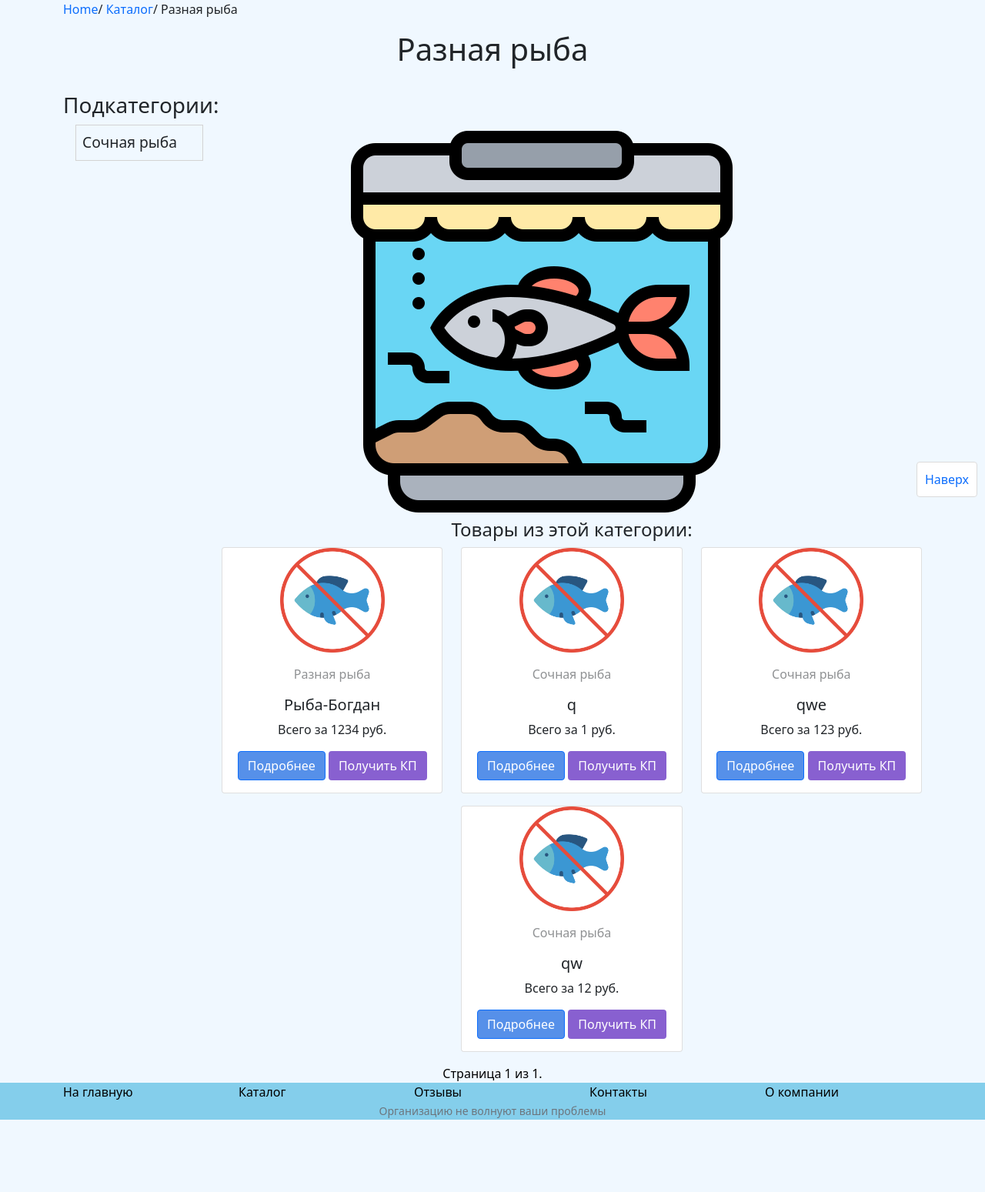
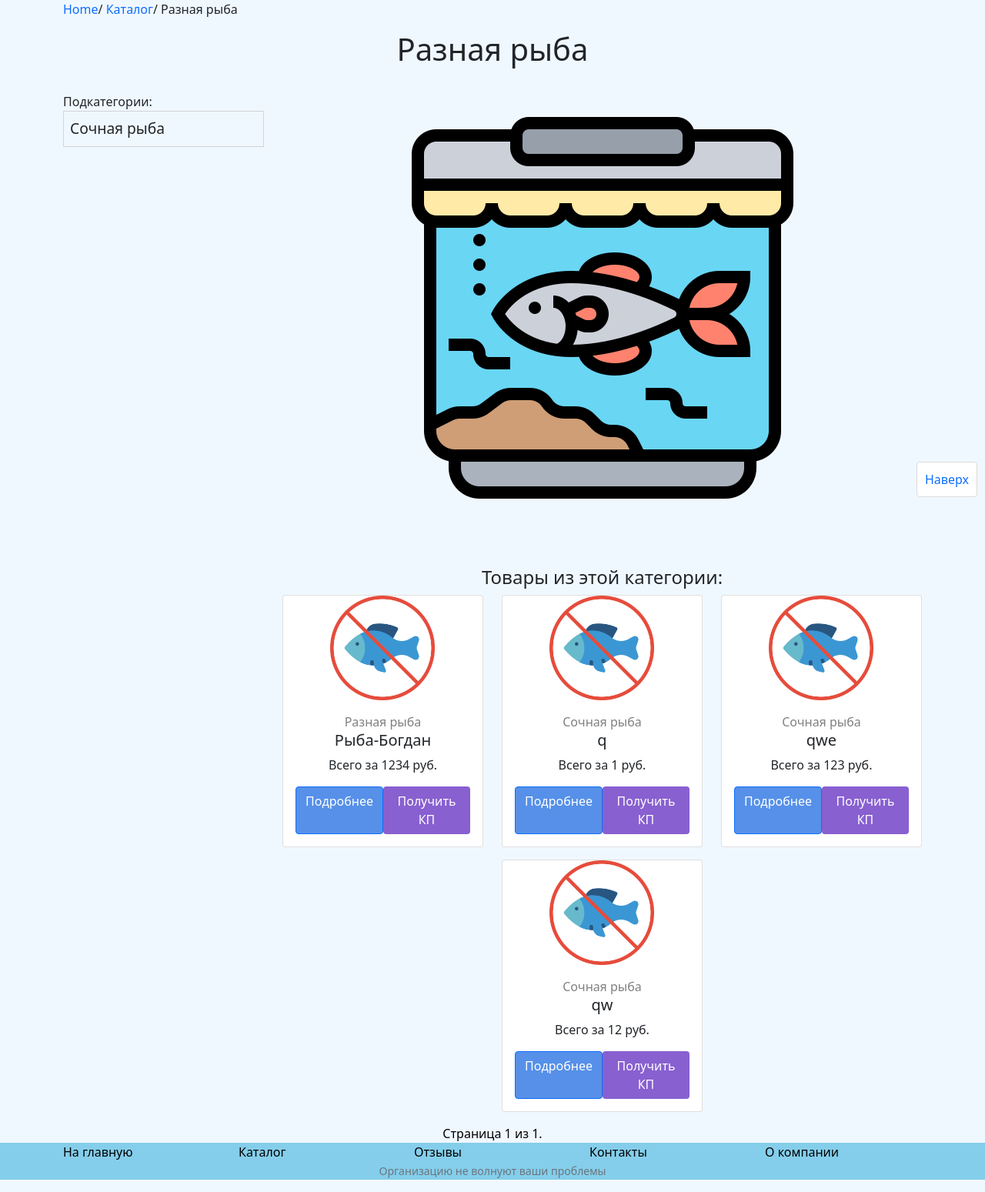
Before and after one commit to sleepyb285/fish, a Django app: a page that uses app/catalog/templates/category_detail.html in a window 1280 px wide. Shown: the part 42-1591 px from the top of the page at 77% size. Before the commit the page ends 1497 px from the top, so only its background shows below. Run offline with Django 4.2, Linux system fonts and the light colour scheme; data comes from the database, SQL or seed files in the repository.

Commit message:
v.1.5
Выделил кнопки категорий и сабов в отдельный темплейт
Убрал артефакты ранних экспериментов с css (которые нашел)
Убрал лишние обертки (где нашел)
Почти доформатировал карточки товаров (кнопки слиплись, но это решаемо)
Получил вектор развития (пикча с примером) начал движение к нему

```diff
--- a/app/catalog/templates/category_detail.html
+++ b/app/catalog/templates/category_detail.html
@@ -25,29 +25,19 @@
   <div class="container">
     <div class="row">
       {% if children %}
-      <h3>Подкатегории:</h3>
+      <div>Подкатегории:</div>
       {% endif %}
-      <div class="col-2 category-list" style="margin-left: 1rem;">
-
-        {% if children %}
-
-        {% for child in children %}
-        <a href="/catalog/{{child.slug}}">
-          <div class="col">
-            {{child}}
-          </div>
-        </a>
-        {% endfor %}
-        {% endif %}
+      <div class="col-3">
+        <!-- Кнопки категорий -->
+        {% include "includes/category_list.html" with categories=children %}
       </div>
       <div class="col">
-        <div class="col">
-          {% if cat.image %}
-          <div class="col"><img class="img-fluid" style="padding-left: 10rem;" src="/{{ cat.image }}"></div>
-          {% else %}
-          <div class="col"><img class="img-fluid" src="{% static 'fish_placeholder.png' %}" alt="sample text"></div>
-          {% endif %}
-        </div>
+        {% if cat.image %}
+        <div class="col cat_img"><img class="img-fluid" src="/{{ cat.image }}"></div>
+        {% else %}
+        <div class="col cat_img"><img class="img-fluid" src="{% static 'fish_placeholder.png' %}"
+            alt="зачеркнутая рыба"></div>
+        {% endif %}
         <h4 style="text-align: center;">Товары из этой категории:</h4>
         <div class="row">
           <!-- Карточки товаров -->
--- a/app/catalog/templates/feedback.html
+++ b/app/catalog/templates/feedback.html
@@ -12,10 +12,6 @@
       {% if shitfan %}
       {% for shit in shitfan %}
       <div class="row text-box">
-        <div class="arrow">
-          <div class="outer"></div>
-          <div class="inner"></div>
-        </div>
         <div class="col-3">
           <h5>{{shit.name}}</h5>
           {{shit.date}}
--- /dev/null
+++ b/app/catalog/templates/includes/category_list.html
@@ -0,0 +1,11 @@
+<div class="col category-list">
+  {% if categories %}
+  {% for category in categories %}
+  <a href="/catalog/{{category.slug}}">
+    <div class="col">
+      {{category.name}}
+    </div>
+  </a>
+  {% endfor %}
+  {% endif %}
+</div>
--- a/app/catalog/templates/includes/product_list.html
+++ b/app/catalog/templates/includes/product_list.html
@@ -1,6 +1,6 @@
 {% for fish in fishies %}
 <div class="col-4">
-    <div class="inner-container">
+
 
     <div class="card">
         {% if fish.image %}
@@ -13,15 +13,19 @@
         </a>
         {% endif %}
         <div class="card-body">
+            <div>
                 <p class="card-category">{{ fish.category }}</p>
                 <h5 class="card-title">{{ fish.name }}</h5>
+            </div>
+            <div class="attributes">
                 {% for attr in attributes %}
                 {% if attr.rel_fish == fish %}
-                <p class="attributes"><em>{{attr.rel_attribute}}:</em> <strong>{{attr}}</strong></p>
+                <p><span><em>{{attr.rel_attribute}}:</em></span> <span><strong>{{attr}}</strong></span></p>
                 {% endif %}
                 {% endfor %}
+            </div>
             <p class="card-text">Всего за {{ fish.price }} руб.</p>
-                <div>
+            <div class="card-buttons">
                 <a href="/catalog/fish/{{ fish.slug }}" class="btn btn-primary">Подробнее</a>
                 <button type="button" class="btn btn-commers" data-bs-toggle="modal" data-bs-target="#Callback">
                     Получить КП
@@ -29,7 +33,7 @@
             </div>
         </div>
     </div>
-    </div>
+
 </div>
 {% endfor %}
 <!-- Форма для получения КП -->
--- a/app/catalog/templates/provider_detail.html
+++ b/app/catalog/templates/provider_detail.html
@@ -30,5 +30,5 @@
 {% endblock %}
 
 {% block pagination %}
-{% include "includes/pagination_fish.html" with fishies=fishies %}
+{% include "includes/pagination/fish_cards.html" with fishies=fishies %}
 {% endblock %}
--- a/app/catalog/views.py
+++ b/app/catalog/views.py
@@ -70,7 +70,7 @@ def FishDetailView (request, slug):
     try:
         fish = Fish.objects.get(slug=slug)
         shitfan = Feedback.objects.filter(fish = fish.id)
-        paginator = Paginator(shitfan,12)
+        paginator = Paginator(shitfan,5)
         page_number = request.GET.get('page')
         page_obj = paginator.get_page(page_number)
     except Fish.DoesNotExist:
--- a/app/css/style.css
+++ b/app/css/style.css
@@ -48,15 +48,27 @@ div {
 
 /* Категории в карточках товаров */
 .card-category {
-    opacity: 50%;
+    color: gray;
+    margin-bottom: 0;
+}
 
+.card-buttons {
+    display: flex;
+    justify-content: space-between;
 }
 
 /* Атрибуты */
 .attributes {
-    opacity: 90%;
+    display: flex;
+    flex-direction: column;
+}
+
+.attributes p {
+    margin-bottom: 0;
+    display: flex;
     justify-content: space-between;
 }
+
 
 /* Кнопки категорий */
 .category-list .col {
@@ -77,6 +89,7 @@ div {
 /* Эффекты для кнопок категорий */
 .category-list :hover {
     background: #5ab9ea;
+    color: white;
 }
 
 /* Блок формы коллбэка */
@@ -112,7 +125,6 @@ div {
     color: gray;
     list-style: none;
     padding-left: 0;
-
 }
 
 /* Галочка для списка бонусов */
@@ -120,9 +132,19 @@ div {
     content: '\2713';
 }
 
+.fish-image {
+    text-align: center;
 
+}
 
+.fish_feedback {
+    margin: 3rem 3rem 0 0;
+}
 
+.cat_img {
+    text-align: center;
+    margin-bottom: 5rem;
+}
 
 
 /* Кнопка наверх by De'knees */
```
Also changed, not shown: app/catalog/templates/catalog.html (+1 -24 lines), app/catalog/templates/fish_detail.html (+12 -17 lines). Lines whose indentation alone changed are shown as unchanged.
